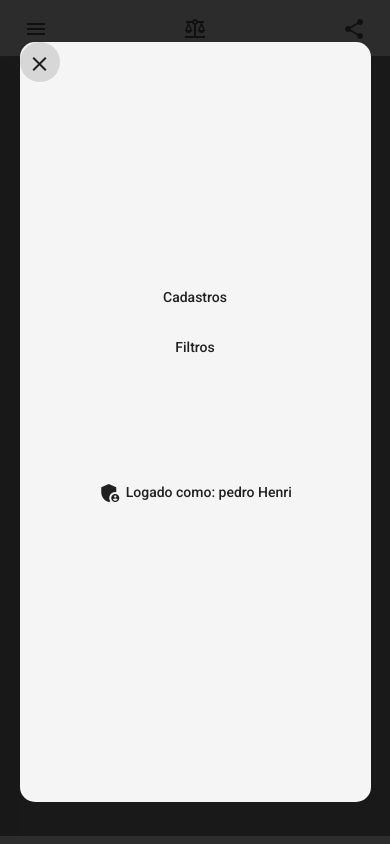
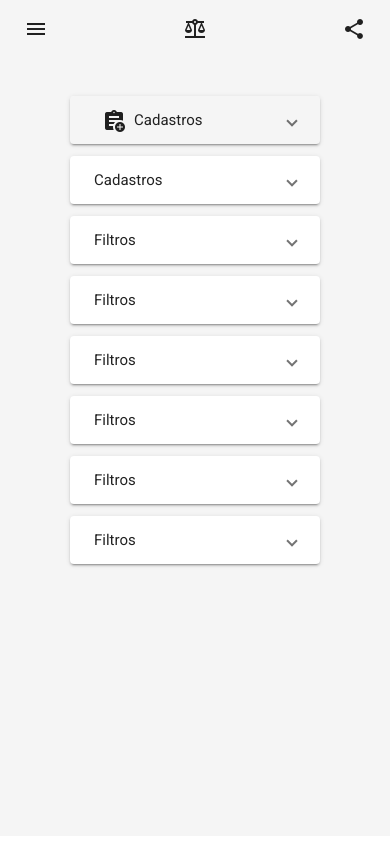
Before and after one commit to PedroHenrique0121/study-front-end, an Angular app: page / in a window 390 px wide. Both pictures are taken after a click on the button "menu". Built offline with nearby package versions, Linux system fonts and the light colour scheme.

Commit message:
resolvido problema com sidebar responsiva

```diff
--- a/src/app/app.component.css
+++ b/src/app/app.component.css
@@ -1 +1,7 @@
 html, body { margin:0; height: 100%;     font-family: Arial;}
+
+.mat-body, .mat-body-1, .mat-typography .mat-body, .mat-typography .mat-body-1, .mat-typography {
+    font: 400 14px/20px Arial;
+    letter-spacing: normal;
+    font-family: Arial;
+}
--- a/src/app/app.module.ts
+++ b/src/app/app.module.ts
@@ -19,10 +19,11 @@ import { CommonModule } from '@angular/common';
 import { AssuntosModule } from './assuntos/assuntos.module';
 import { MatMenuModule } from '@angular/material/menu';
 import {MatTreeModule} from '@angular/material/tree';
-
+import {MatExpansionModule} from '@angular/material/expansion';
 
 import { DisciplinaService } from './disciplina.service';
 import { DisciplinasModule } from './disciplinas/disciplinas.module';
+import { MatCardModule } from '@angular/material/card';
 
 
 
@@ -50,6 +51,8 @@ import { DisciplinasModule } from './disciplinas/disciplinas.module';
     MatDialogModule,
     MatMenuModule,
     MatTreeModule,
+    MatExpansionModule,
+    MatCardModule,
 
 
 
--- a/src/app/componentes/layoute/layoute.component.css
+++ b/src/app/componentes/layoute/layoute.component.css
@@ -38,3 +38,7 @@ main {
     align-items: center;
     justify-content: center;
 }
+
+.example-sidenav {
+    height: calc(100vh - 64px);
+  }
--- a/src/app/componentes/sidebar/sidebar.component.css
+++ b/src/app/componentes/sidebar/sidebar.component.css
@@ -2,6 +2,7 @@
     margin: 0;
     padding: 0;
     box-sizing: border-box;
+
 }
 
 .side {
@@ -22,6 +23,9 @@
     align-items: center;
     flex-direction: column;
     background-color: #f5f5f5;
+    overflow-y: scroll;
+
+
 }
 
 
@@ -50,16 +54,17 @@
 
     display: flex;
     margin-top: 40px;
-
     width: 250px;
     height: 300px;
-
     flex-direction: column;
     align-items: center;
 
+
 }
 
-.containerItens .botoesMenu {
+
+
+.containerItens li {
 
     display: flex;
 
@@ -67,41 +72,42 @@
     width: 100%;
     height: 30px;
     align-items: center;
-    justify-content: center;
-    padding: 25px;
+    justify-content: flex-start;
+    padding-bottom: 5px;
+    padding-top: 5px;
 
     cursor: pointer;
-    border-radius: 4px;
+
+}
+
+.containerItens li:hover {
+    background-color: #f5f5f5;
 }
 
 
-.containerItens .botoesMenu:hover {
-    border-bottom: 1px solid var(--corGeralLiterals);
 
+
+.containerItens li a {
+    display: flex;
+    text-decoration: none;
+    color: var(--corGeralLiterals);
 }
 
-/* .containerItens li a {
-    display: flex;
-
-    text-decoration: none;
-    color: var(--corGeralLiterals);
-} */
-
-.footerMenu{
+/* .footerMenu{
 
     width: 270px;
     height: 20vh;
     display: flex;
-    margin-top: 40% ;
+    margin-bottom: 10% ;
 
     align-items: center;
     justify-content: center;
     flex-direction: column;
 
     color: var(--corGeralLiterals);
-}
+} */
 
-.footerMenu button{
+.footerMenu button {
     width: 100%;
     display: flex;
     align-items: center;
@@ -113,32 +119,36 @@
 @media (max-width: 585px) {
 
     .side.s {
-        display: flex;
+        width: 100vw;
+    }
+
+        /* display: flex;
         position: fixed;
-        margin: 0 auto;
-
 
         justify-content: center;
+        flex-direction: column;
         align-items: center;
         width: 90vw;
         height: 90vh;
         border-radius: 15px;
+        overflow-y: auto;
+        scroll-behavior: smooth;
+        scroll-margin-block-start: initial; */
 
 
+
+
+
+
+   /* .itens {
+        display: flex;
+        width: 250px;
+        height: 30px;
+        padding: 25px;
+        cursor: pointer;
     }
 
-    /* .backdrop.b{
 
-        display: flex;
-        width: 100vw;
-        height: 100vh;
-        position: fixed;
-        top: 0;
-        background: rgba(0, 0, 0, 0.9);
-        background: #00000080;
-        align-items: center;
-        justify-content: center;
-    } */
     .containerModal.c {
 
         display: flex;
@@ -162,16 +172,22 @@
         left: 0;
     }
 
-    .containerModal.c  .containerItens {
+    .containerModal.c .containerItens {
 
         margin-top: 0;
-        display: block;
+        display: flex;
         justify-content: center;
         align-items: center;
+        width: 270px;
+        height: 400px;
+        padding-top: 25px;
 
 
-    }
-    .footerMenu{
+
+
+    } */
+
+    /* .footerMenu {
 
         margin-bottom: 0;
 
@@ -183,11 +199,45 @@
 
 
     }
-    .footerMenu button{
+
+    .footerMenu button {
         width: 100%;
         display: flex;
         align-items: center;
         justify-content: center;
+    } */
+
+
 }
 
+.mat-expansion-panel-header {
+    height: 48px;
+    width: 250px;
+    border-bottom: 10px;
 }
+
+.mat-accordion .mat-expansion-panel:last-of-type {
+    border-bottom-right-radius: 4px;
+    border-bottom-left-radius: 4px;
+    margin-bottom: 12px;
+}
+
+.mat-expansion-panel-body {
+    padding: 0 0px 0px;
+}
+
+.mat-expansion-panel {}
+
+.mat-card {
+    transition: box-shadow 280ms cubic-bezier(0.4, 0, 0.2, 1);
+    display: block;
+    position: relative;
+    /* padding: 16px; */
+    border-radius: 4px;
+    padding: 0;
+}
+
+.mat-expansion-panel-header.mat-expanded {
+    height: 50px;
+    width: 250px;
+}
--- a/src/app/componentes/sidebar/sidebar.component.html
+++ b/src/app/componentes/sidebar/sidebar.component.html
@@ -1,5 +1,6 @@
 <div class="containerModal c">
     <div color="primary" class="side s">
+
         <div class="buttonClosedSide">
             <button mat-icon-button class="example-icon" aria-label="Example icon-button with menu icon"
                 (click)="sidenav.close()">
@@ -8,7 +9,124 @@
         </div>
         <div class="containerItens">
 
-            <button  class="botoesMenu" mat-button [matMenuTriggerFor]="cadastros">Cadastros</button>
+
+            <mat-accordion >
+                <mat-expansion-panel (opened)="panelOpenState = true" aria-expanded="true"
+                    (closed)="panelOpenState = false">
+                    <mat-expansion-panel-header>
+                        <mat-panel-title>
+                            <button mat-icon-button  >
+                                <mat-icon>assignment_add</mat-icon>
+                            </button>
+                            <span>Cadastros</span>
+                        </mat-panel-title>
+
+                    </mat-expansion-panel-header>
+
+                    <li routerLink="/disciplinas/cadastro" (click)="sidenav.close()">
+                        <button mat-icon-button  >
+                            <mat-icon>format_list_bulleted_add</mat-icon>
+                        </button>
+                        <span>Disciplinas</span>
+                    </li>
+                    <li routerLink="/assuntos/cadastro" (click)="sidenav.close()">
+                        <button mat-icon-button  >
+                            <mat-icon>format_list_bulleted_add</mat-icon>
+                        </button>
+                        <span>Assuntos</span>
+                    </li>
+                </mat-expansion-panel>
+            </mat-accordion>
+
+            <mat-accordion>
+                <mat-expansion-panel (opened)="panelOpenState = true" (closed)="panelOpenState = false">
+                    <mat-expansion-panel-header>
+                        <mat-panel-title>
+                            Cadastros
+                        </mat-panel-title>
+
+                    </mat-expansion-panel-header>
+
+                    <li><a href="">Alguma coisa</a></li>
+                </mat-expansion-panel>
+            </mat-accordion>
+
+            <mat-accordion>
+                <mat-expansion-panel (opened)="panelOpenState = true" (closed)="panelOpenState = false">
+                    <mat-expansion-panel-header>
+                        <mat-panel-title>
+                            Filtros
+                        </mat-panel-title>
+
+                    </mat-expansion-panel-header>
+
+                    <li><a href="">Alguma coisa</a></li>
+                </mat-expansion-panel>
+            </mat-accordion>
+
+            <mat-accordion>
+                <mat-expansion-panel (opened)="panelOpenState = true" (closed)="panelOpenState = false">
+                    <mat-expansion-panel-header>
+                        <mat-panel-title>
+                            Filtros
+                        </mat-panel-title>
+
+                    </mat-expansion-panel-header>
+
+                    <li><a href="">Alguma coisa</a></li>
+                </mat-expansion-panel>
+            </mat-accordion>
+
+            <mat-accordion>
+                <mat-expansion-panel (opened)="panelOpenState = true" (closed)="panelOpenState = false">
+                    <mat-expansion-panel-header>
+                        <mat-panel-title>
+                            Filtros
+                        </mat-panel-title>
+
+                    </mat-expansion-panel-header>
+
+                    <li><a href="">Alguma coisa</a></li>
+                </mat-expansion-panel>
+            </mat-accordion>
+            <mat-accordion>
+                <mat-expansion-panel (opened)="panelOpenState = true" (closed)="panelOpenState = false">
+                    <mat-expansion-panel-header>
+                        <mat-panel-title>
+                            Filtros
+                        </mat-panel-title>
+
+                    </mat-expansion-panel-header>
+
+                    <li><a href="">Alguma coisa</a></li>
+                </mat-expansion-panel>
+            </mat-accordion>
+            <mat-accordion>
+                <mat-expansion-panel (opened)="panelOpenState = true" (closed)="panelOpenState = false">
+                    <mat-expansion-panel-header>
+                        <mat-panel-title>
+                            Filtros
+                        </mat-panel-title>
+
+                    </mat-expansion-panel-header>
+
+                    <li><a href="">Alguma coisa</a></li>
+                </mat-expansion-panel>
+            </mat-accordion>
+            <mat-accordion>
+                <mat-expansion-panel (opened)="panelOpenState = true" (closed)="panelOpenState = false">
+                    <mat-expansion-panel-header>
+                        <mat-panel-title>
+                            Filtros
+                        </mat-panel-title>
+
+                    </mat-expansion-panel-header>
+
+                    <li><a href="">Alguma coisa</a></li>
+                </mat-expansion-panel>
+            </mat-accordion>
+
+            <!-- <button  class="botoesMenu" mat-button [matMenuTriggerFor]="cadastros">Cadastros</button>
             <mat-menu #cadastros="matMenu">
                 <button mat-menu-item>Item 1</button>
                 <button mat-menu-item>Item 2</button>
@@ -17,7 +135,7 @@
             <button  class="botoesMenu" mat-button [matMenuTriggerFor]="animals">Filtros</button>
             <mat-menu #animals="matMenu">
                 <button mat-menu-item>Item 1</button>
-            </mat-menu>
+            </mat-menu> -->
 
             <!-- <li><a >
 
@@ -27,7 +145,7 @@
             <li><a href="">Alguma coisa</a></li>
             <li><a href="">Alguma coisa</a></li> -->
 
-            <div>
+            <!-- <div>
 
                 <div class="footerMenu">
                     <button mat-icon-button class="example-icon">
@@ -35,7 +153,7 @@
                     </button>
                 </div>
 
-            </div>
+            </div> -->
 
         </div>
 
--- a/src/app/componentes/sidebar/sidebar.component.ts
+++ b/src/app/componentes/sidebar/sidebar.component.ts
@@ -11,6 +11,7 @@ export class SidebarComponent {
    @Input() drawer!: MatDrawer
    @Input()
    sidenav!: MatSidenav;
+   panelOpenState = false;
   constructor() { }
 
   // fechar(){
```
Lines whose indentation alone changed are shown as unchanged.
